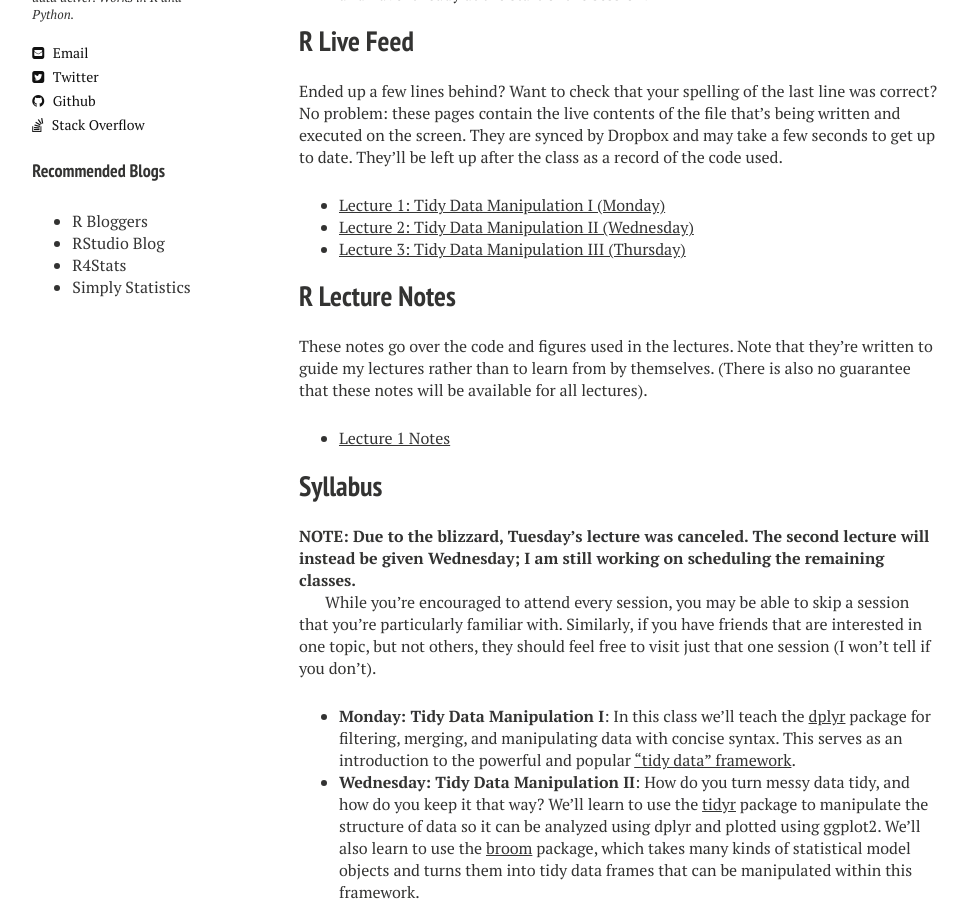
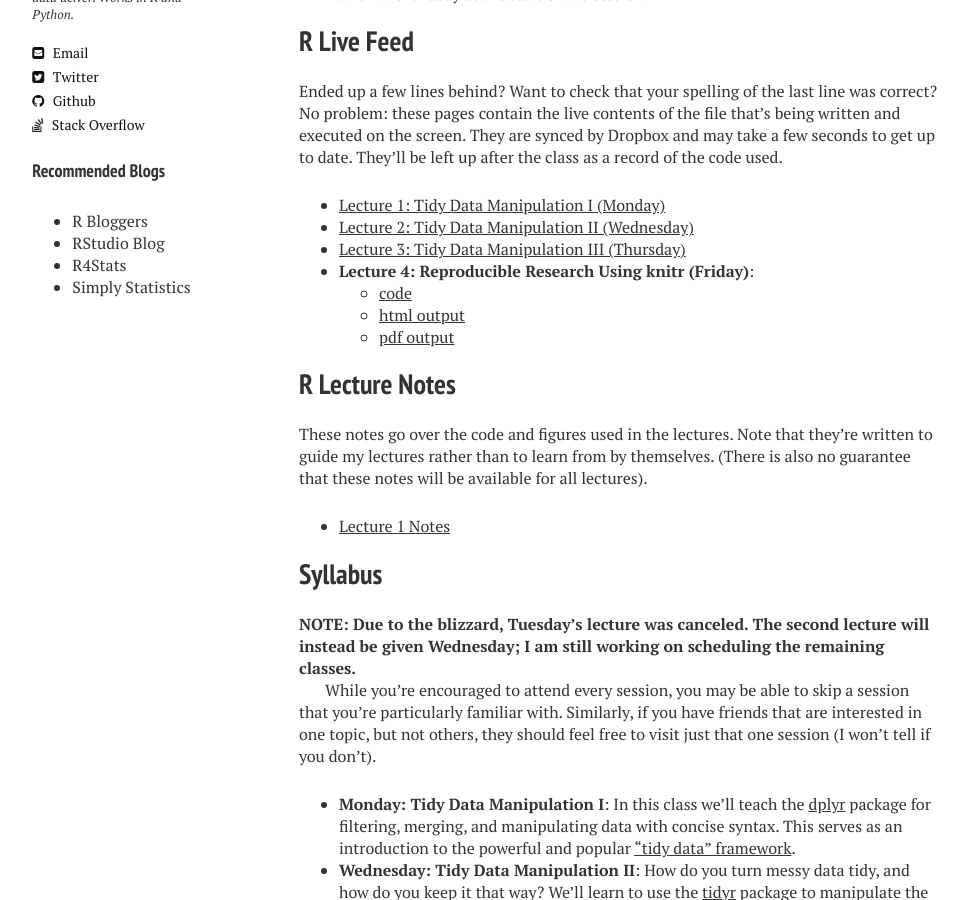
Before and after one commit to orenetar3/dgrtwo.github.com, a Jekyll site: the page built from courses/WS1015/index.md, in a window 1280 px wide and 900 px high, scrolled down 365 px. Shown: the whole window, without its empty margins (21-989 px from the left). Built offline with Jekyll 4.4.1, drawn with Linux system fonts in a browser that asks for light colours; nearby versions of some CDN libraries.

Commit message:
Added links to knitr live feeds

```diff
--- a/courses/WS1015/index.md
+++ b/courses/WS1015/index.md
@@ -21,6 +21,10 @@ Ended up a few lines behind? Want to check that your spelling of the last line w
 * [Lecture 1: Tidy Data Manipulation I (Monday)](https://www.dropbox.com/s/gjz5j61jpldktpy/WS1015_Lesson1.R?dl=1)
 * [Lecture 2: Tidy Data Manipulation II (Wednesday)](https://www.dropbox.com/s/p16kvtdfx8ob69y/WS1015_Lesson2.txt?dl=0)
 * [Lecture 3: Tidy Data Manipulation III (Thursday)](https://www.dropbox.com/s/l5nbmxdv2ujp6e8/WS1015_Lesson3.txt?dl=0)
+* **Lecture 4: Reproducible Research Using knitr (Friday)**:
+  * [code](https://www.dropbox.com/s/i43z008kvqizlsu/WS1015_Lesson4.txt?dl=0)
+  * [html output](https://www.dropbox.com/s/90r0nydzo8ksn68/WS1015_Lesson4.html?dl=0)
+  * [pdf output](https://www.dropbox.com/s/9xt6040ehrq2lpz/WS1015_Lesson4.pdf?dl=0)
 
 R Lecture Notes
 ---------------
```
